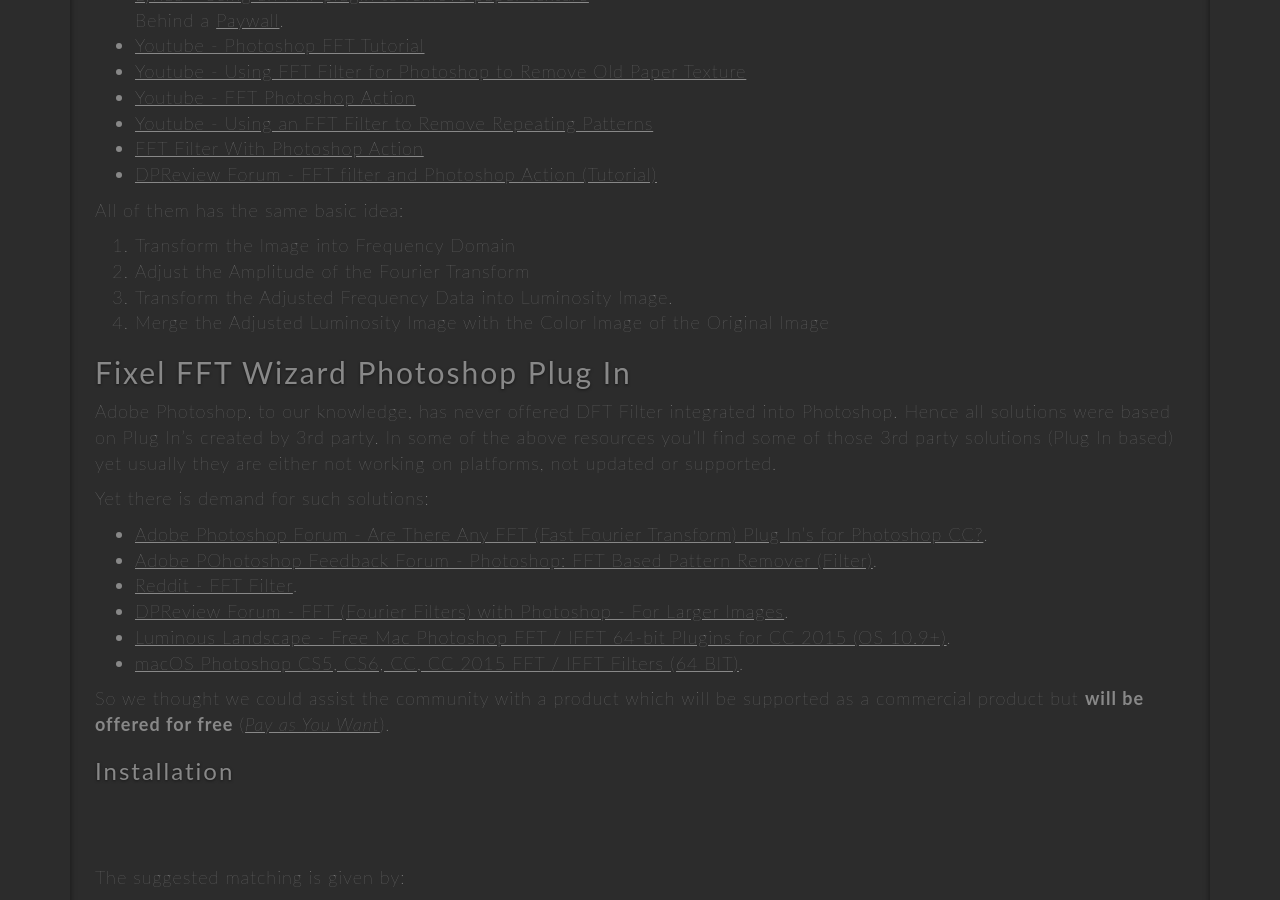
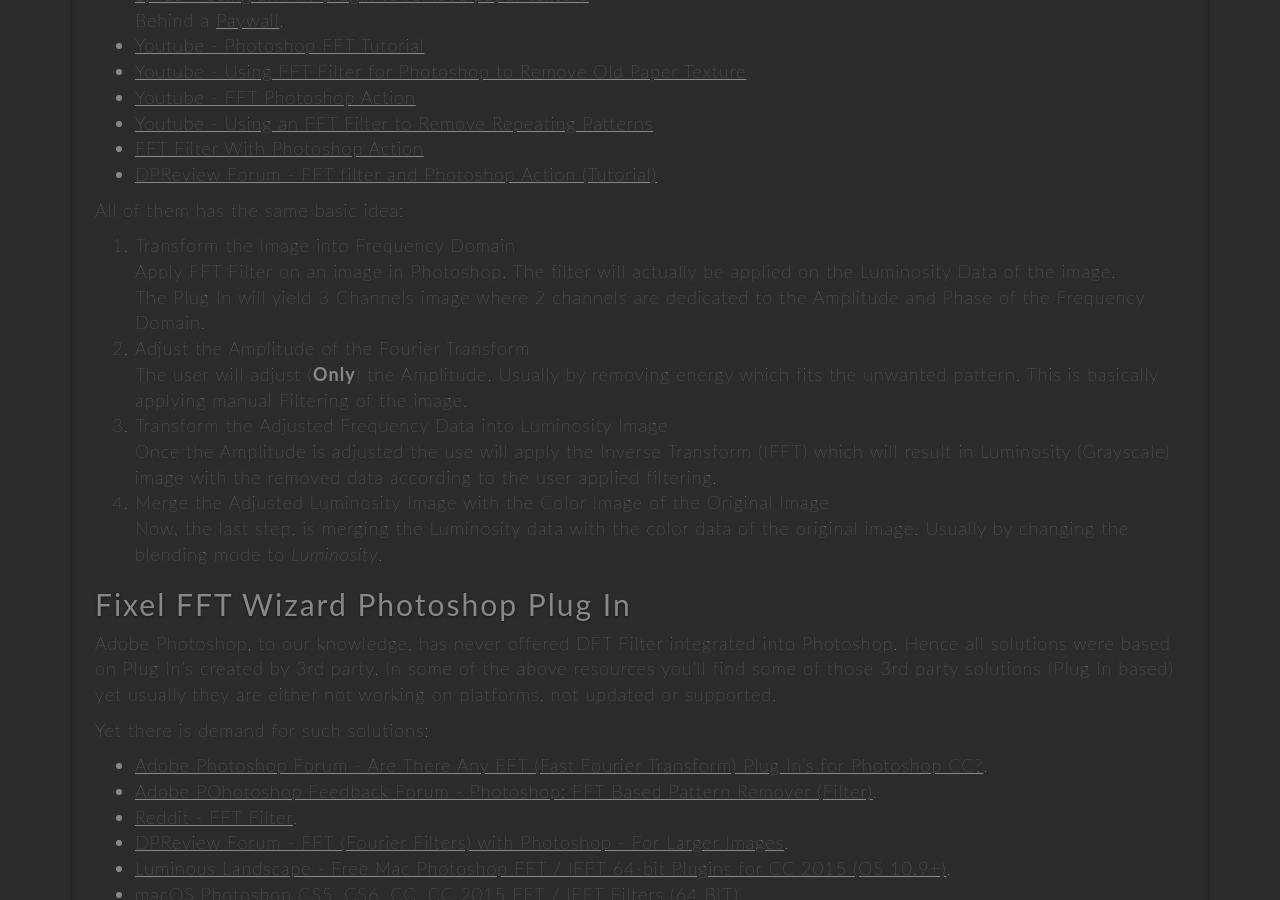
Before and after one commit to FixelAlgorithmsTeam/fixel, a Jekyll site: the page built from _posts/2018-07-30-fixel-fft-wizard-1-ps.md, in a window 1280 px wide and 900 px high, scrolled down 1363 px. Built offline with Jekyll 4.4.1, drawn with Linux system fonts in a browser that asks for light colours; nearby versions of some CDN libraries; comment, search, counter and statistics services are not loaded.

Commit message:
New 	- 	Updated Blog Post (Hidden Mode) - "Fixel FFT Wizard". Fixed 	- 	B Known Issues 	-	C To Do 	- 	Enable MathJax (See documentation). Remarks 	- 	E

```diff
--- a/_posts/2018-07-30-fixel-fft-wizard-1-ps.md
+++ b/_posts/2018-07-30-fixel-fft-wizard-1-ps.md
@@ -50,9 +50,14 @@
 All of them has the same basic idea:
 
  1. Transform the Image into Frequency Domain
+    Apply FFT Filter on an image in Photoshop. The filter will actually be applied on the Luminosity Data of the image.
+    The Plug In will yield 3 Channels image where 2 channels are dedicated to the Amplitude and Phase of the Frequency Domain.
  2. Adjust the Amplitude of the Fourier Transform
- 3. Transform the Adjusted Frequency Data into Luminosity Image.
+    The user will adjust (**Only**) the Amplitude. Usually by removing energy which fits the unwanted pattern. This is basically applying manual Filtering of the image.
+ 3. Transform the Adjusted Frequency Data into Luminosity Image
+    Once the Amplitude is adjusted the use will apply the Inverse Transform (IFFT) which will result in Luminosity (Grayscale) image with the removed data according to the user applied filtering.
  4. Merge the Adjusted Luminosity Image with the Color Image of the Original Image
+    Now, the last step, is merging the Luminosity data with the color data of the original image. Usually by changing the blending mode to *Luminosity*.
 
 ## Fixel FFT Wizard Photoshop Plug In
 
```
